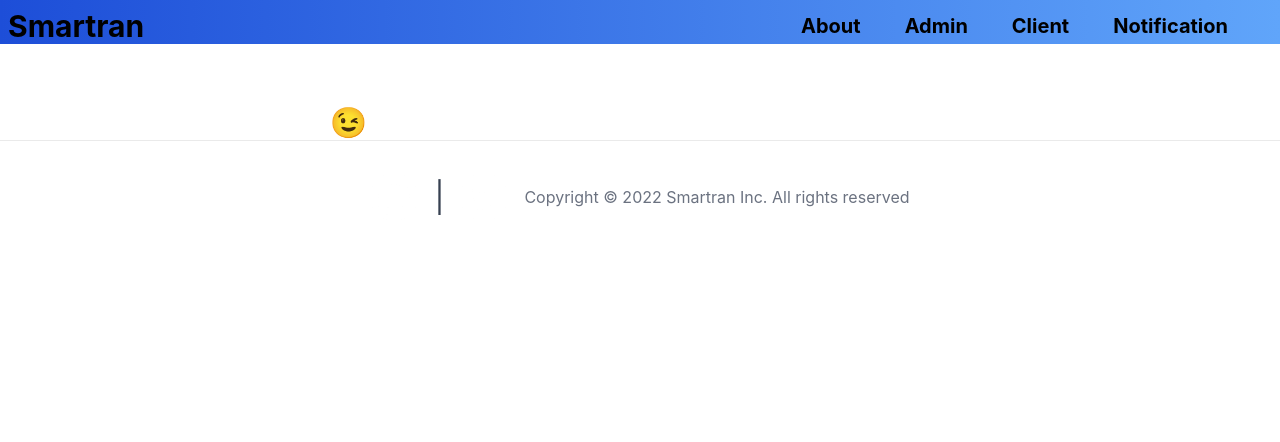
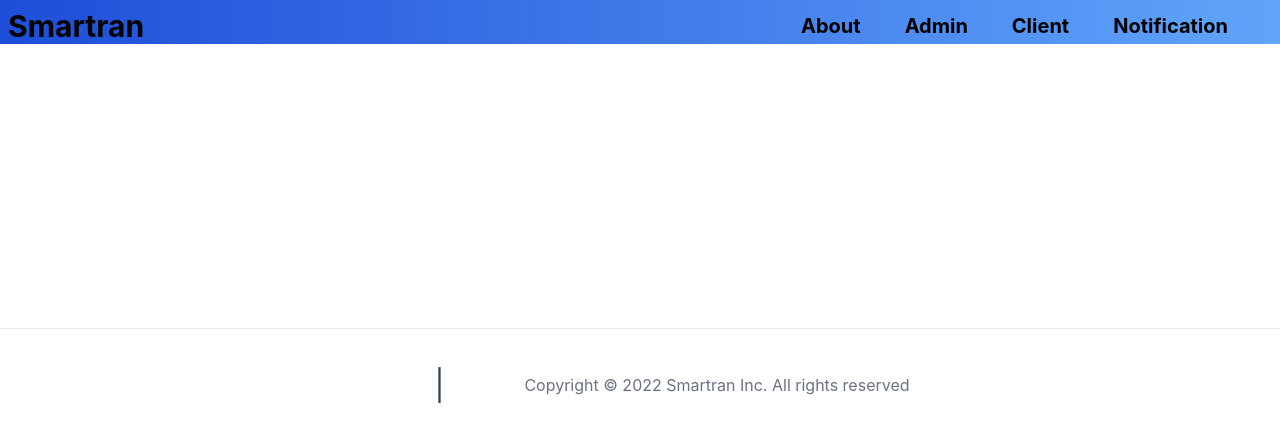
Before and after one commit to Smartran/Branch-1, a Next.js app: page /client in a window 1280 px wide. Shown: the top 442 px of the page. Built offline with nearby package versions, Linux system fonts and the light colour scheme.

Commit message:
Update client.js

```diff
--- a/pages/client.js
+++ b/pages/client.js
@@ -8,14 +8,12 @@ export default function about() {
     return (
         <>
         <Navbar  />
-        <div className='text-6xl text-white'>
+        <div className='flex justify-center items-center'>
+        <div className='text-6xl text-white my-28'>
+
             Website under development ! 🛠
 
-        <div className='text-3xl text-white'>
-            We will be right back... 😉
-
         </div>
-
         </div>
         <Footer />
         </>
```
